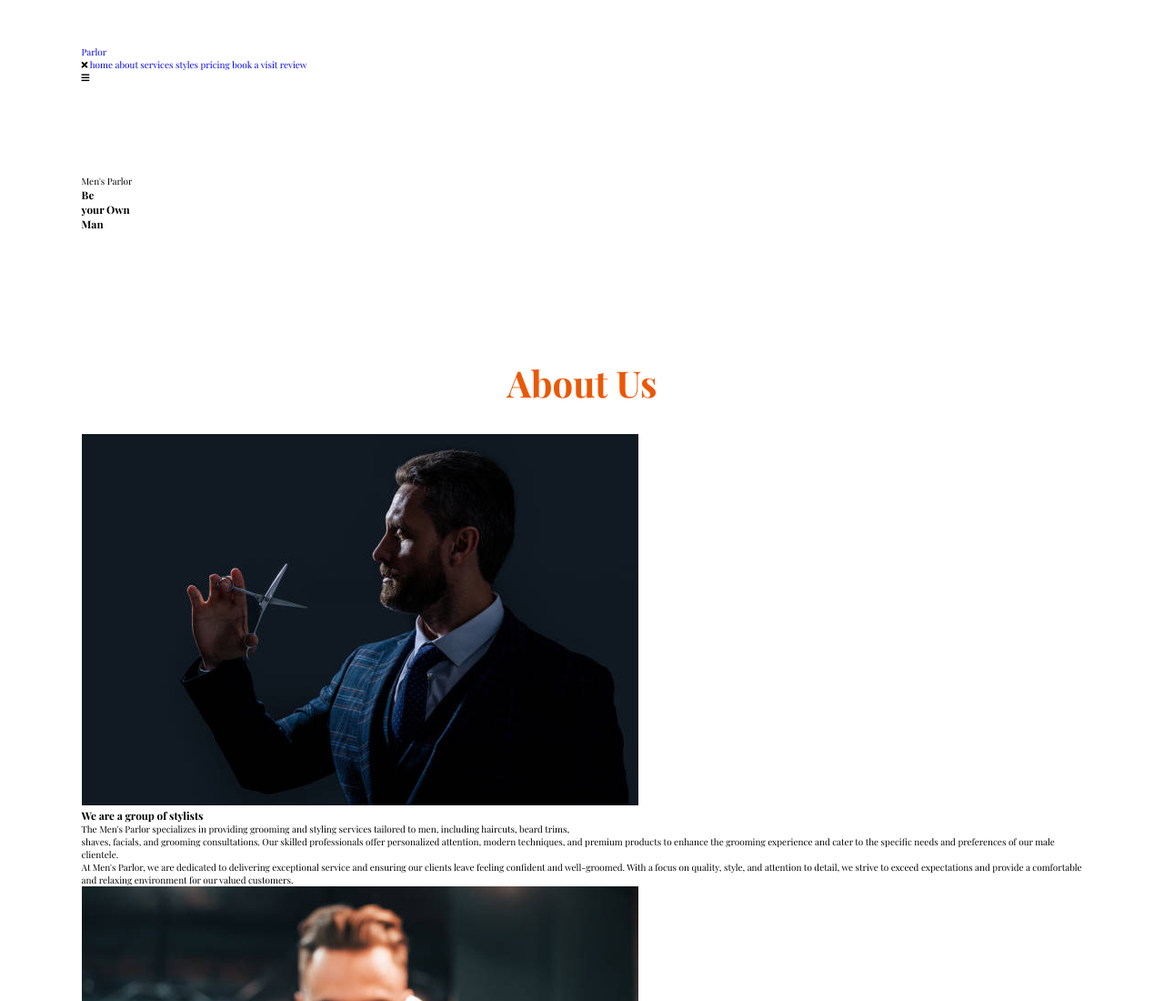
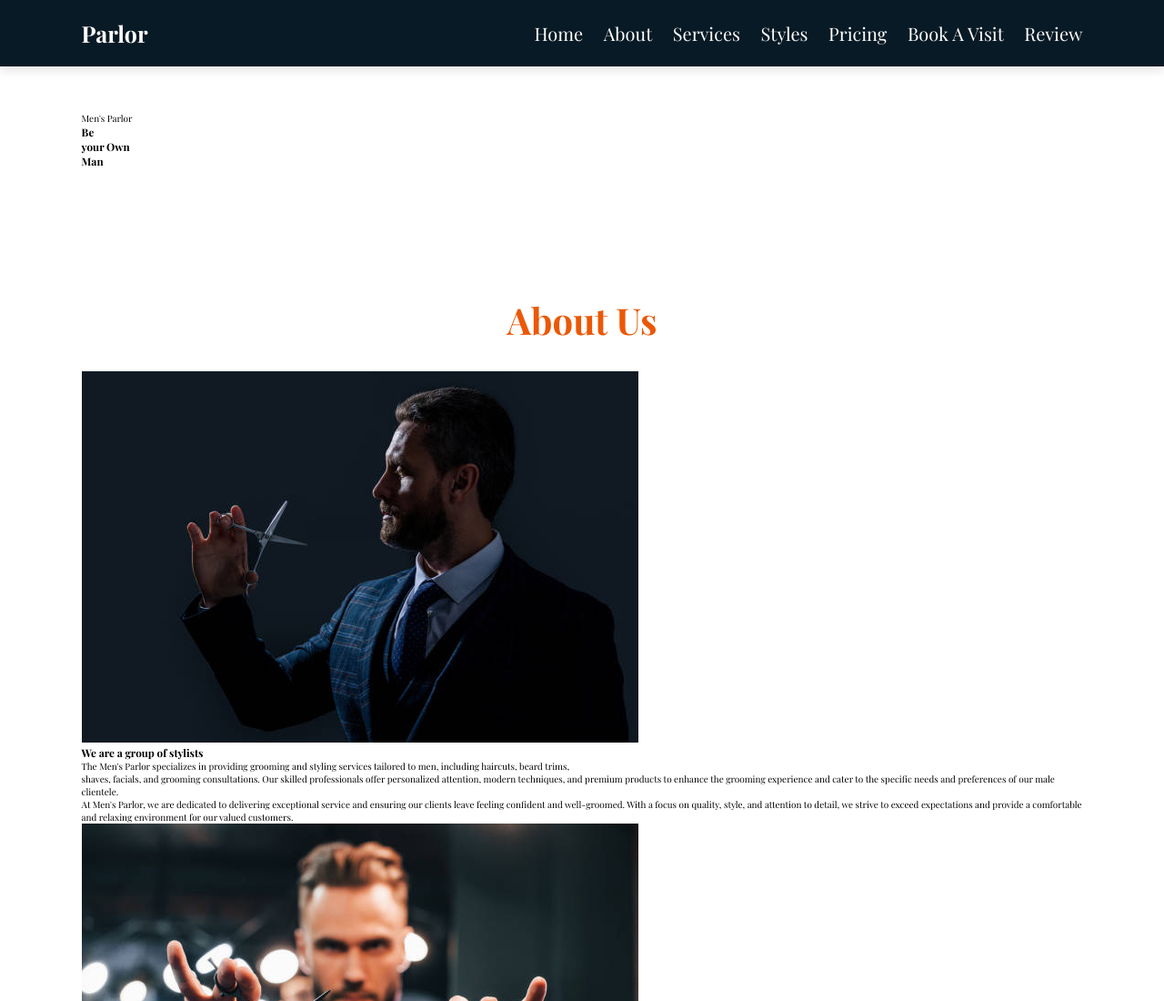
Before and after one commit to aluochvivian/phase-1-project, a plain HTML site: page index.html in a window 1280 px wide. Shown: the top 1100 px of the page at 91% size. Drawn offline with nearby package versions, Linux system fonts and the light colour scheme; a web font is replaced by a local one.

Commit message:
Changes to header

```diff
--- a/styles.css
+++ b/styles.css
@@ -5,7 +5,7 @@
     --main-color: #00131EF7 ;
     --primary-color: #eb5805 ;
     --hover: #ffffff;
-    --black:#2a201c;
+    --black:#ffffff;
     --white:#fff;
     --light-bg:#f3efec;
     --dark-bg:rgba(0,0,0,.7);
@@ -67,3 +67,56 @@ section{
 .btn:hover{
   background: var(--hover);
 }
+
+/* header */
+
+.header{
+  padding-top: 2rem;
+  padding-bottom: 2rem;
+  display: flex;
+  align-items: center;
+  justify-content: space-between;
+  box-shadow: var(--box-shadow);
+  position: sticky;
+  top:0; left:0; right: 0;
+  background: var(--main-color);
+  z-index: 1000;
+}
+
+.header .logo{
+  font-size: 2.5rem;
+  font-weight: bolder;
+  color:var(--black);
+  text-transform: capitalize;
+}
+
+.header .navbar #close-navbar {
+  position: absolute;
+  top: 1.5rem;
+  right: 2rem;
+  font-size: 4rem;
+  cursor: pointer;
+  color: var(--black);
+  display: none;
+}
+
+.header .navbar a{
+  font-size: 2rem;
+  margin-left: 2rem;
+  color:var(--black);
+  text-transform: capitalize;
+}
+
+.header .navbar a:hover{
+  padding-bottom: 0.5rem;
+  color:var(--primary-color);
+}
+
+#menu-btn{
+  font-size: 2.5rem;
+  cursor: pointer;
+  color:var(--black);
+  display: none;
+}
+
+/* header */
```
